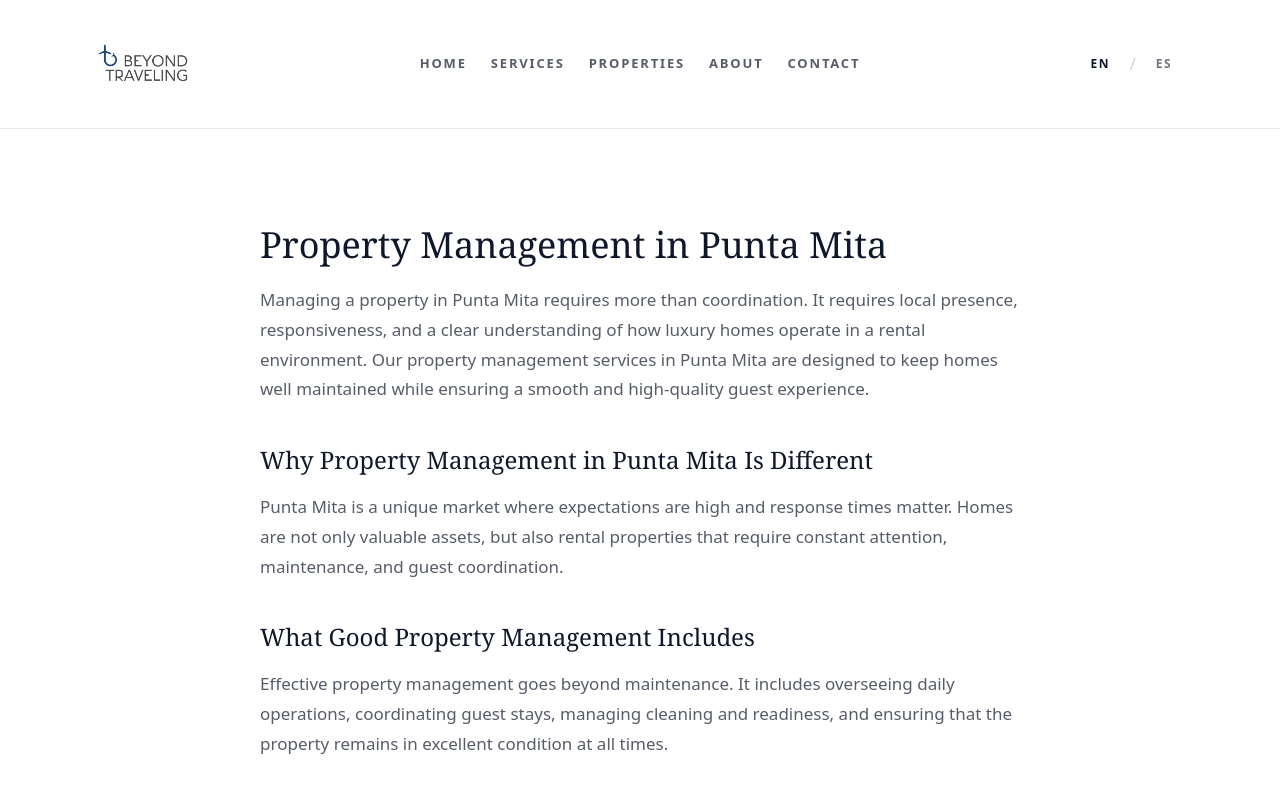
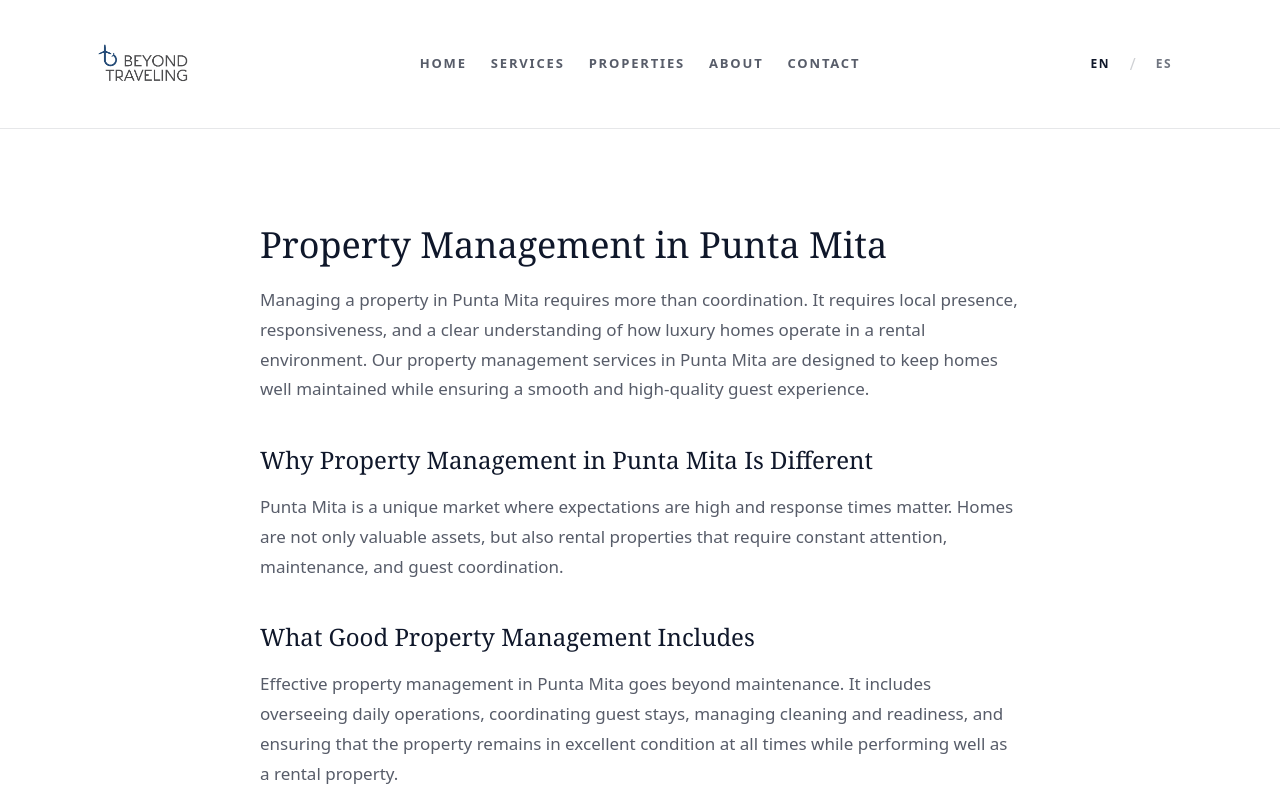
Before and after one commit to jfmichel86/Beyond-traveling-site-new-71, a Next.js app: page /punta-mita-property-management in a window 1280 px wide. Shown: the top 800 px of the page. Built offline with nearby package versions, Linux system fonts and the light colour scheme.

Commit message:
Update page.tsx

```diff
--- a/app/punta-mita-property-management/page.tsx
+++ b/app/punta-mita-property-management/page.tsx
@@ -40,10 +40,10 @@ export default function PuntaMitaPropertyManagementPage() {
             What Good Property Management Includes
           </h2>
           <p className="mt-4 text-[17px] leading-[1.75] text-slate-900/70">
-            Effective property management goes beyond maintenance. It includes overseeing daily operations,
-            coordinating guest stays, managing cleaning and readiness, and ensuring that the property remains
-            in excellent condition at all times.
-          </p>
+  Effective property management in Punta Mita goes beyond maintenance. It includes overseeing daily operations,
+  coordinating guest stays, managing cleaning and readiness, and ensuring that the property remains
+  in excellent condition at all times while performing well as a rental property.
+</p>
 
           {/* Section 3 */}
           <h2 className="mt-10 font-serif text-2xl text-slate-900">
```
